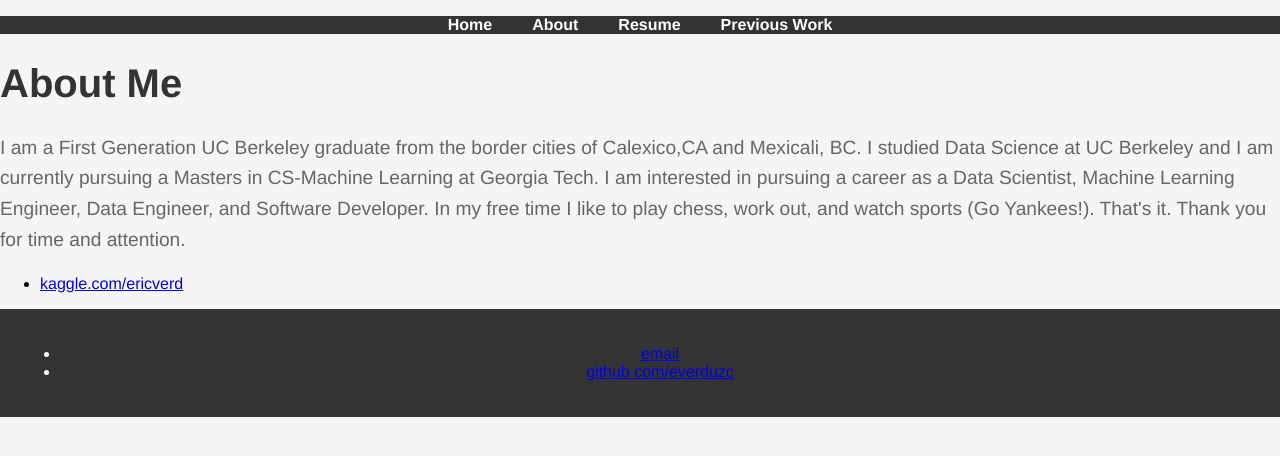
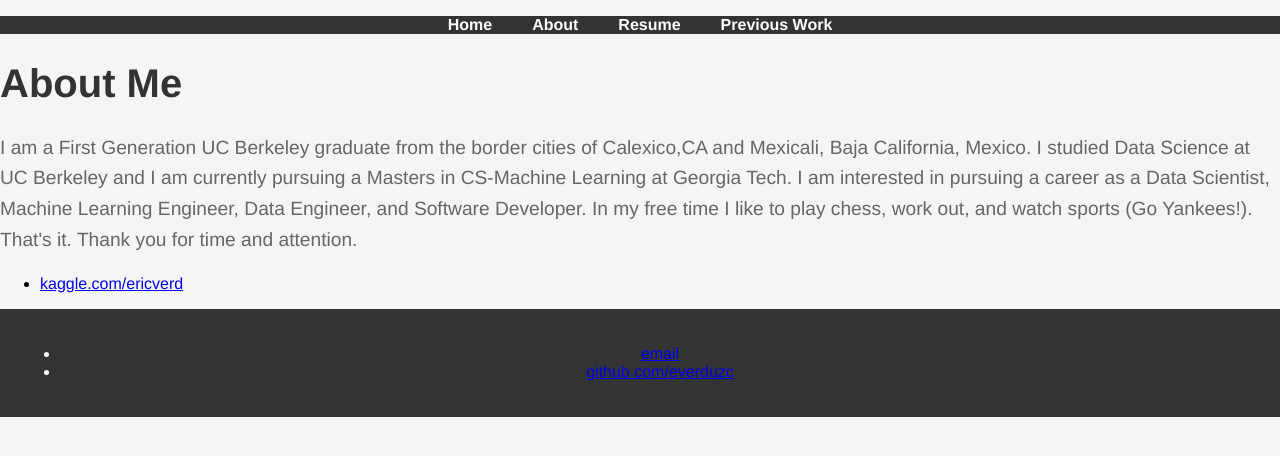
Before and after one commit to everduzc/everduzc.github.io, a Jekyll site: the page built from about/index.html, in a window 1280 px wide. Shown: the top 456 px of the page. Built offline with Jekyll 4.4.1, drawn with Linux system fonts in a browser that asks for light colours.

Commit message:
Update index.html

```diff
--- a/about/index.html
+++ b/about/index.html
@@ -5,7 +5,7 @@
 
 		<div class="about">
 			<h1>About Me</h1>
-			<p> I am a First Generation UC Berkeley graduate from the border cities of Calexico,CA and Mexicali, BC. I studied Data Science at UC Berkeley and I am currently pursuing a Masters in CS-Machine Learning at Georgia Tech. I am interested in pursuing a career as a Data Scientist, Machine Learning Engineer, Data Engineer, and Software Developer. In my free time I like to play chess, work out, and watch sports (Go Yankees!).
+			<p> I am a First Generation UC Berkeley graduate from the border cities of Calexico,CA and Mexicali, Baja California, Mexico. I studied Data Science at UC Berkeley and I am currently pursuing a Masters in CS-Machine Learning at Georgia Tech. I am interested in pursuing a career as a Data Scientist, Machine Learning Engineer, Data Engineer, and Software Developer. In my free time I like to play chess, work out, and watch sports (Go Yankees!).
 That's it. Thank you for time and attention. </p>
 
 
```
